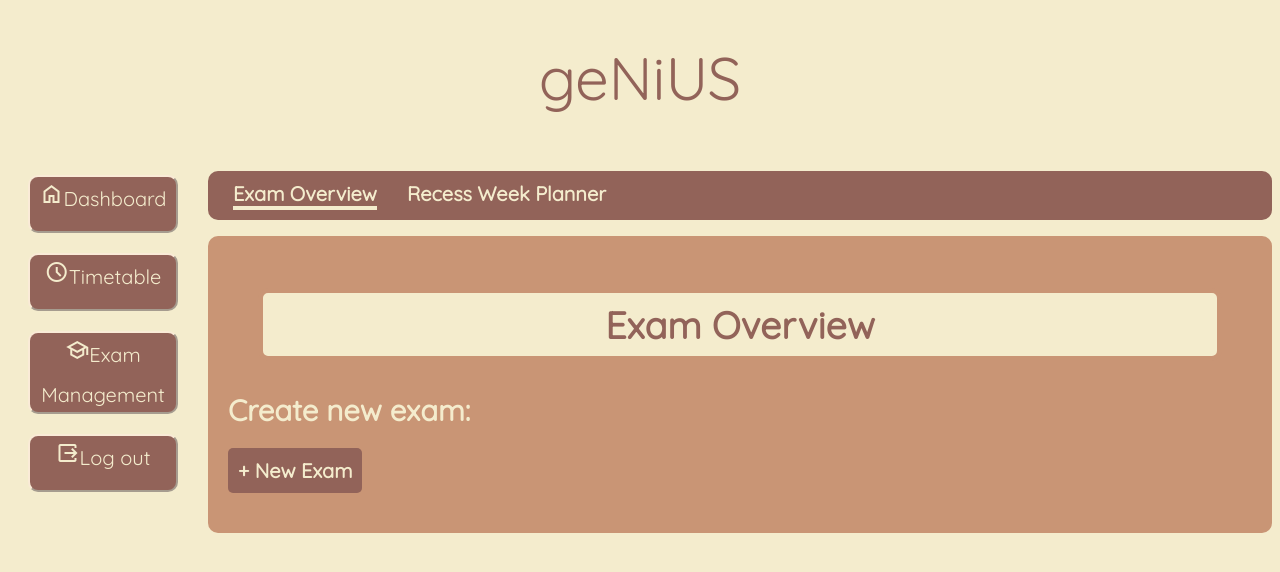
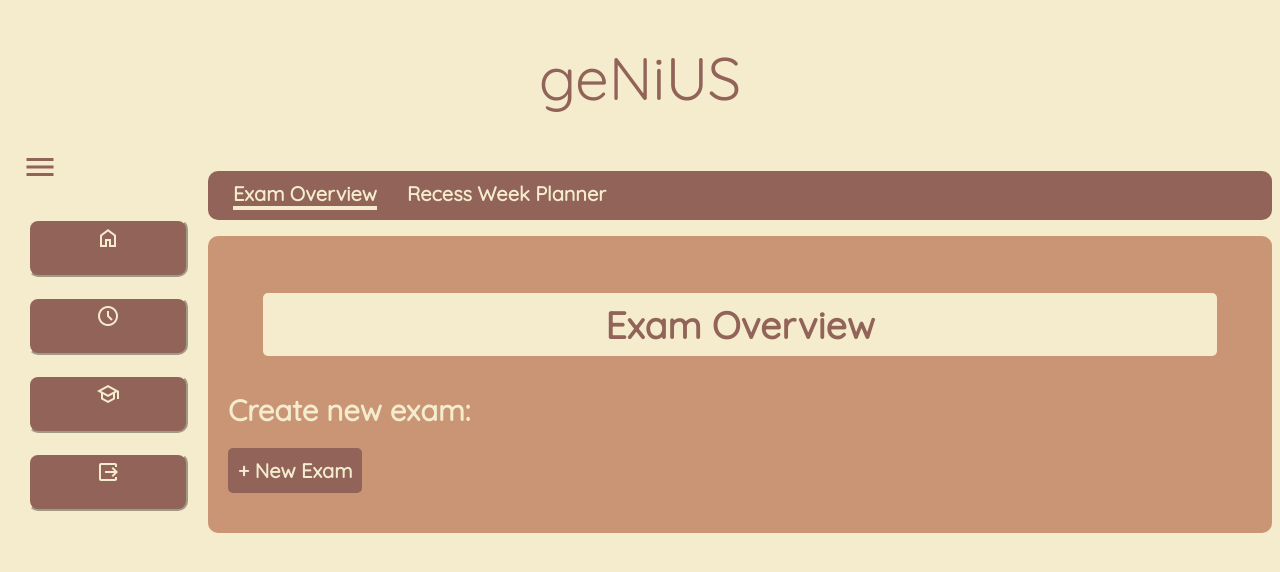
Before and after one commit to songgthu/geNiUS, a website: page frontend/html/exam.html in a window 1280 px wide. Drawn offline with nearby package versions, Linux system fonts and the light colour scheme; no server answers.

Commit message:
update side navigation

```diff
--- a/frontend/html/exam.html
+++ b/frontend/html/exam.html
@@ -15,27 +15,28 @@
     <h1 class="header">geNiUS</h1>
     <section class="grid-container">
       <div class ="navBar">
-      <nav class="sideNav">
-        <button class="navButton" onclick="window.location.href='/frontend/html/dashboard.html'">
-          <span class="material-symbols-outlined">
-            home
-          </span>Dashboard</button>
+        <span class="material-symbols-outlined" id="menu-icon" onclick="toggleNav">menu</span>
+        <nav class="sideNav">
+          <button class="navButton dashboard" onclick="window.location.href='/frontend/html/dashboard.html'">
+            <span class="material-symbols-outlined">home</span>
+            <p class="navText" style="display: none">Dashboard</p>
+          </button>
 
-        <button class="navButton" onclick="window.location.href='/frontend/html/timetable.html'">
-          <span class="material-symbols-outlined">
-            schedule
-            </span>Timetable</button>
+          <button class="navButton timetable" onclick="window.location.href='/frontend/html/timetable.html'">
+            <span class="material-symbols-outlined">schedule</span>
+            <p class="navText" style="display: none">Timetable</p>
+          </button>
 
-        <button class="navButton" onclick="window.location.href='/frontend/html/exam.html'">
-          <span class="material-symbols-outlined">
-            school
-            </span>Exam Management</button>
+          <button class="navButton exam" onclick="window.location.href='/frontend/html/exam.html'">
+            <span class="material-symbols-outlined">school</span>
+            <p class="navText" style="display: none">Exam Management</p>
+          </button>
 
-        <button class="navButton" id="logoutButton">
-          <span class="material-symbols-outlined">
-            output
-            </span>Log out</button>
-      </nav>
+          <button class="navButton logout" onclick="window.location.href='/frontend/html/logout.html'">
+            <span class="material-symbols-outlined">output</span>
+            <p class="navText" style="display: none">Log out</p>
+          </button>
+        </nav>
     </div>
 
       <div class="exam-management">
@@ -144,6 +145,22 @@
     <script type="text/javascript" src="/frontend/js/schedule.js"></script>
     <script type="text/javascript" src="/frontend/js/exam-overview.js"></script>
     <script>
+      const toggleSideNav = document.getElementById('menu-icon');
+    toggleSideNav.addEventListener('click', toggleNav);
+
+    function toggleNav() {
+    document.querySelectorAll('.navText').forEach((text) => {
+      if (text.style.display === 'none') {
+        text.style.display = '';
+        text.setAttribute('status','hidden');
+        text.setAttribute('status', 'shown');
+      } else {
+        text.style.display = 'none';
+        text.setAttribute('status', 'shown');
+        text.setAttribute('status', 'hidden');
+      }
+    });
+  }
 
       function changeTab() {
         var li_elements = document.querySelectorAll(".tabBar ul li");
--- a/frontend/js/logout.js
+++ b/frontend/js/logout.js
@@ -1,4 +1,4 @@
-const logoutButton = document.getElementById('logoutButton');
+const logoutButton = document.querySelector('.navButton.logout');
 logoutButton.addEventListener('click', logout);
 
 function logout() {
--- a/frontend/styles/dashboard.css
+++ b/frontend/styles/dashboard.css
@@ -35,10 +35,9 @@ h2 {
   font-family: 'Quicksand', sans-serif;
   background-color: #926359;
   color: #f4eccd;
-  font-size: 20px;
   border-radius: 10px;
   padding: 5px;
-  width: 150px;
+  width: 100%;
   cursor: pointer;
   align-items: center;
   justify-content: center;
@@ -53,6 +52,23 @@ h2 {
 }
 
 
+
+.navText[status="shown"] {
+  font-size: 20px;
+  text-align: center;
+  align-self: center;
+}
+
+#menu-icon {
+  color: #926359;
+  margin-left: 20px;
+  transform: scale(1.5);
+  cursor: pointer;
+}
+
+#menu-icon:hover {
+  color: #c99575;
+}
 
 .wrapper {
   display: flex;
--- a/frontend/styles/exam.css
+++ b/frontend/styles/exam.css
@@ -112,21 +112,42 @@ margin-top: 10px;
 }
 
 .navButton {
-font-family:'Quicksand', sans-serif;
+  font-family: 'Quicksand', sans-serif;
   background-color: #926359;
-color:#f4eccd;
-font-size: 20px;
-margin-bottom: 15px;
+  color: #f4eccd;
   border-radius: 10px;
   padding: 5px;
-width: 150px;
+  width: 100%;
   cursor: pointer;
   align-items: center;
   justify-content: center;
   margin-bottom: 20px;
   display: block;
-border-color: antiquewhite ;
-font-weight: 25;
+  border-color: #f4eccd;
+}
+
+.navButton:hover {
+  background-color: #c99575;
+  transition-duration: 0.5s;
+}
+
+
+
+.navText[status="shown"] {
+  font-size: 20px;
+  text-align: center;
+  align-self: center;
+}
+
+#menu-icon {
+  color: #926359;
+  margin-left: 20px;
+  transform: scale(1.5);
+  cursor: pointer;
+}
+
+#menu-icon:hover {
+  color: #c99575;
 }
 
 
--- a/frontend/styles/timetable.css
+++ b/frontend/styles/timetable.css
@@ -37,11 +37,9 @@
   font-family: 'Quicksand', sans-serif;
   background-color: #926359;
   color: #f4eccd;
-  font-size: 20px;
-  margin-bottom: 15px;
   border-radius: 10px;
   padding: 5px;
-  width: 150px;
+  width: 160px;
   cursor: pointer;
   align-items: center;
   justify-content: center;
@@ -49,10 +47,31 @@
   display: block;
   border-color: #f4eccd;
 }
+
 .navButton:hover {
   background-color: #c99575;
   transition-duration: 0.5s;
 }
+
+
+
+.navText[status="shown"] {
+  font-size: 20px;
+  text-align: center;
+  align-self: center;
+}
+
+#menu-icon {
+  color: #926359;
+  margin-left: 20px;
+  transform: scale(1.5);
+  cursor: pointer;
+}
+
+#menu-icon:hover {
+  color: #c99575;
+}
+
 .flex-input {
   background-color: #c99575;
   padding: 10px;
```
Also changed, not shown: frontend/html/dashboard.html (+38 -19 lines), frontend/html/timetable.html (+39 -17 lines). Lines whose indentation alone changed are shown as unchanged.
